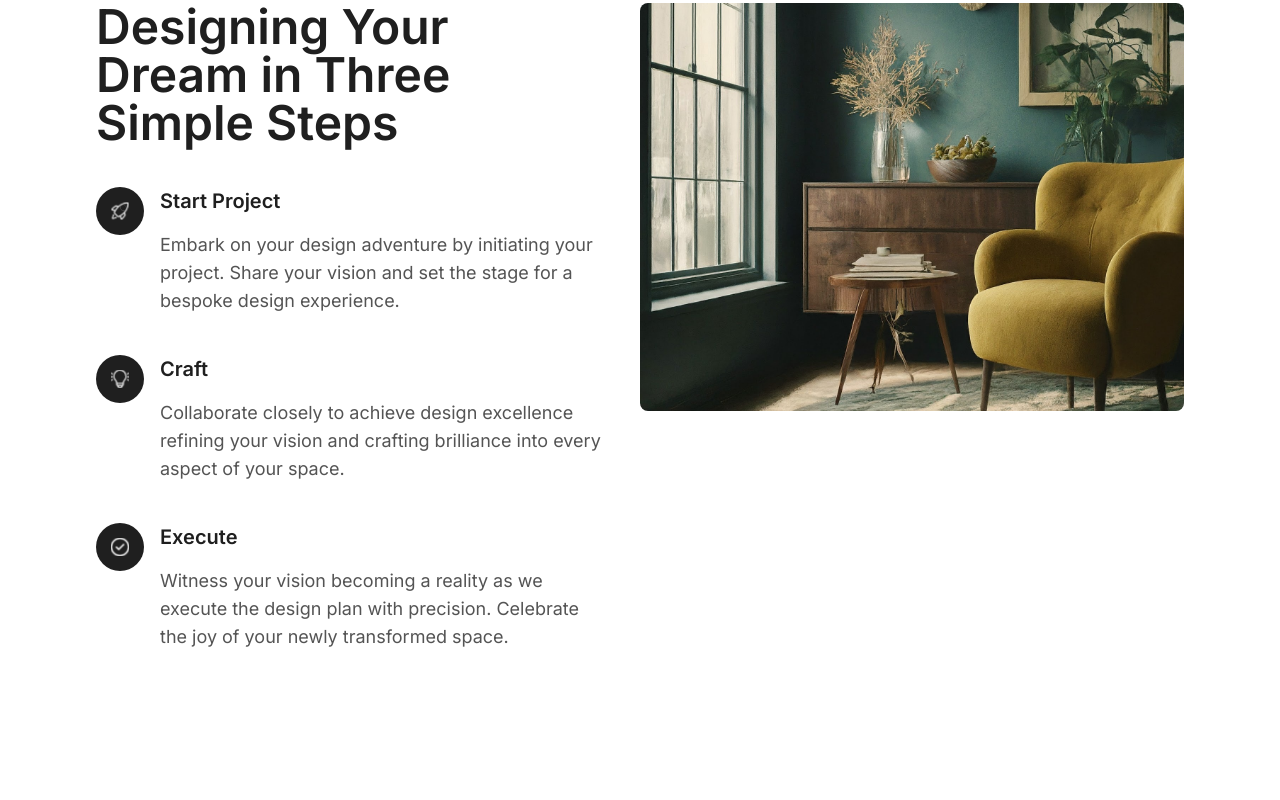
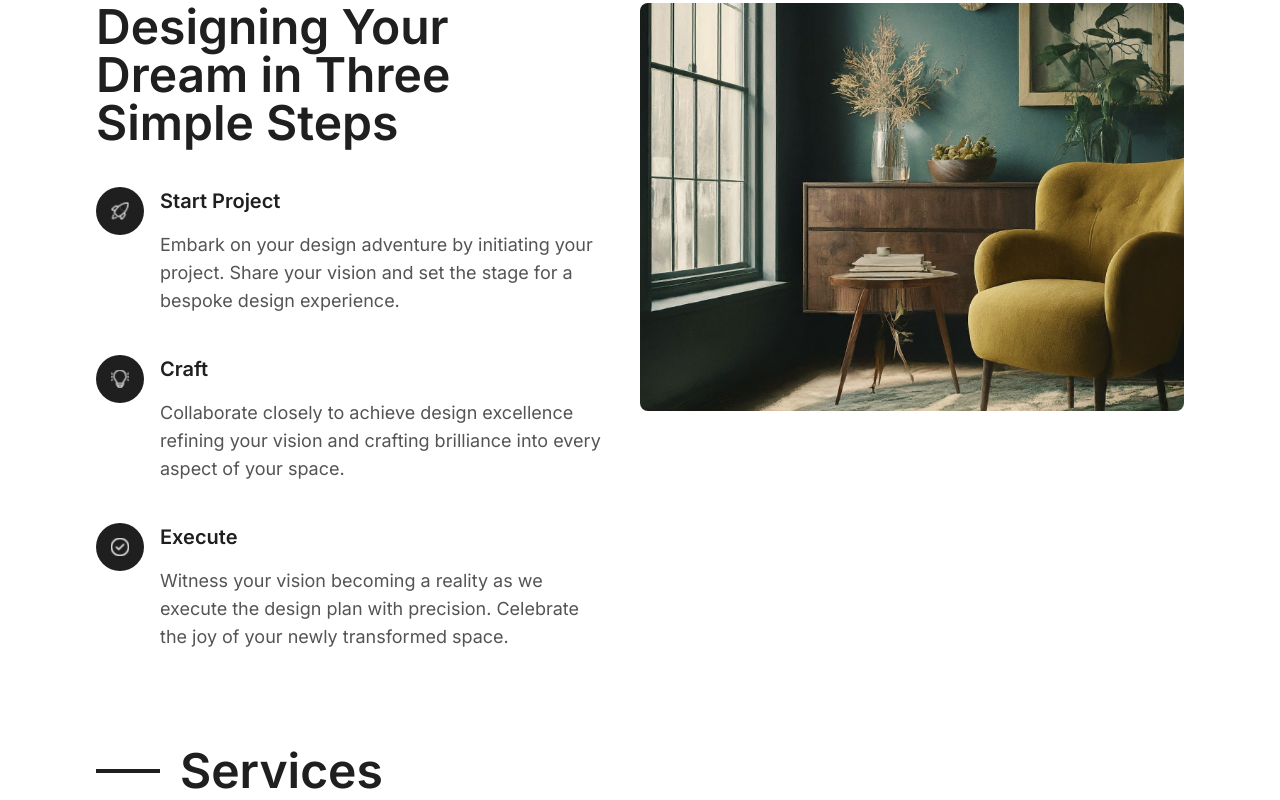
Before and after one commit to Sirajudeen-kb/interior, a Next.js app: page / in a window 1280 px wide. Shown: the part 1623-2423 px from the top of the page. Before the commit the page ends 2338 px from the top, so only its background shows below. Built offline with nearby package versions, Linux system fonts and the light colour scheme.

Commit message:
Updated about and added services page.

```diff
--- a/app/Components/About.tsx
+++ b/app/Components/About.tsx
@@ -1,27 +1,38 @@
+"use client"
 import React from "react";
 import Image from "next/image";
+import { useInView } from "react-intersection-observer";
 import interior from "../../public/images/interior-2.jpg";
 import section from "../../public/images/section.jpg";
 
+const About = () => {
+  const { ref: aboutRef, inView: aboutInView } = useInView({
+    triggerOnce: true,
+    threshold: 0.1,
+  });
 
+  const { ref: stepsRef, inView: stepsInView } = useInView({
+    triggerOnce: true,
+    threshold: 0.1,
+  });
 
-const About = () => {
   return (
     <div className="px-6 md:px-12 lg:px-24 lg:pt-24 pt-8 md:pt-16">
       <div className="flex items-center animate-slide-right">
         <div className="w-10 md:w-12 lg:w-16 lg:border-t-4 md:border-t-2 border-t border-[#1F1F1F] mr-5"></div>
-        <h1 className="text-xl text-[#1F1F1F] lg:text-5xl md:text-3xl font-semibold ">
+        <h1 className="text-xl text-[#1F1F1F] lg:text-5xl md:text-3xl font-semibold">
           About Us
         </h1>
       </div>
-      <div className="container mx-auto py-8 md:py-12 lg:py-16">
+      <div
+        ref={aboutRef}
+        className={`container mx-auto py-8 md:py-12 lg:py-16 transition-opacity duration-[1000ms] ${
+          aboutInView ? "opacity-100" : "opacity-0"
+        }`}
+      >
         <div className="flex flex-col lg:flex-row items-center lg:items-start">
-          {/* Left container for the image */}
-
-          <div className="w-full lg:w-1/2 mb-8 lg:mb-0 lg:pr-10 ">
+          <div className="w-full lg:w-1/2 mb-8 lg:mb-0 lg:pr-10">
             <div className="relative w-full pb-[75%]">
-              {" "}
-              {/* 4:3 aspect ratio */}
               <Image
                 src={interior}
                 alt="About Us"
@@ -31,8 +42,7 @@ const About = () => {
             </div>
           </div>
 
-          {/* Right container for text content */}
-          <div className="w-full lg:w-1/2 flex flex-col justify-start ">
+          <div className="w-full lg:w-1/2 flex flex-col justify-start">
             <div className="text-center lg:text-left mb-6">
               <h3 className="text-lg sm:text-xl md:text-2xl font-medium text-left text-[#1F1F1F]">
                 Welcome to
@@ -63,8 +73,14 @@ const About = () => {
           </div>
         </div>
       </div>
+
       {/* Steps Section */}
-      <div className="container mx-auto py-4 md:py-12 lg:py-16">
+      <div
+        ref={stepsRef}
+        className={`container mx-auto pt-4 md:pt-12 lg:pt-16 transition-opacity duration-[1000ms] ${
+          stepsInView ? "opacity-100" : "opacity-0"
+        }`}
+      >
         <div className="flex flex-col lg:flex-row items-stretch">
           <div className="w-full lg:w-1/2 mb-8 lg:mb-0 lg:pr-8 flex flex-col justify-between">
             <div className="space-y-10">
--- /dev/null
+++ b/app/Components/Services.tsx
@@ -0,0 +1,16 @@
+import React from 'react'
+
+const Services = () => {
+  return (
+    <div className="px-6 md:px-12 lg:px-24 lg:pt-24 pt-8 md:pt-16">
+      <div className="flex items-center animate-slide-right">
+        <div className="w-10 md:w-12 lg:w-16 lg:border-t-4 md:border-t-2 border-t border-[#1F1F1F] mr-5"></div>
+        <h1 className="text-xl text-[#1F1F1F] lg:text-5xl md:text-3xl font-semibold ">
+          Services
+        </h1>
+      </div>
+    </div>
+  );
+}
+
+export default Services
--- a/app/page.tsx
+++ b/app/page.tsx
@@ -1,11 +1,13 @@
 import About from "./Components/About";
 import Hero from "./Components/Hero";
+import Services from "./Components/Services";
 
 export default function Home() {
   return (
     <div>
       <Hero />
       <About />
+      <Services />
     </div>
   );
 }
```
Also changed, not shown: package.json (+5 -4 lines), 1 other file (tests, documents, lock files or other folders).
